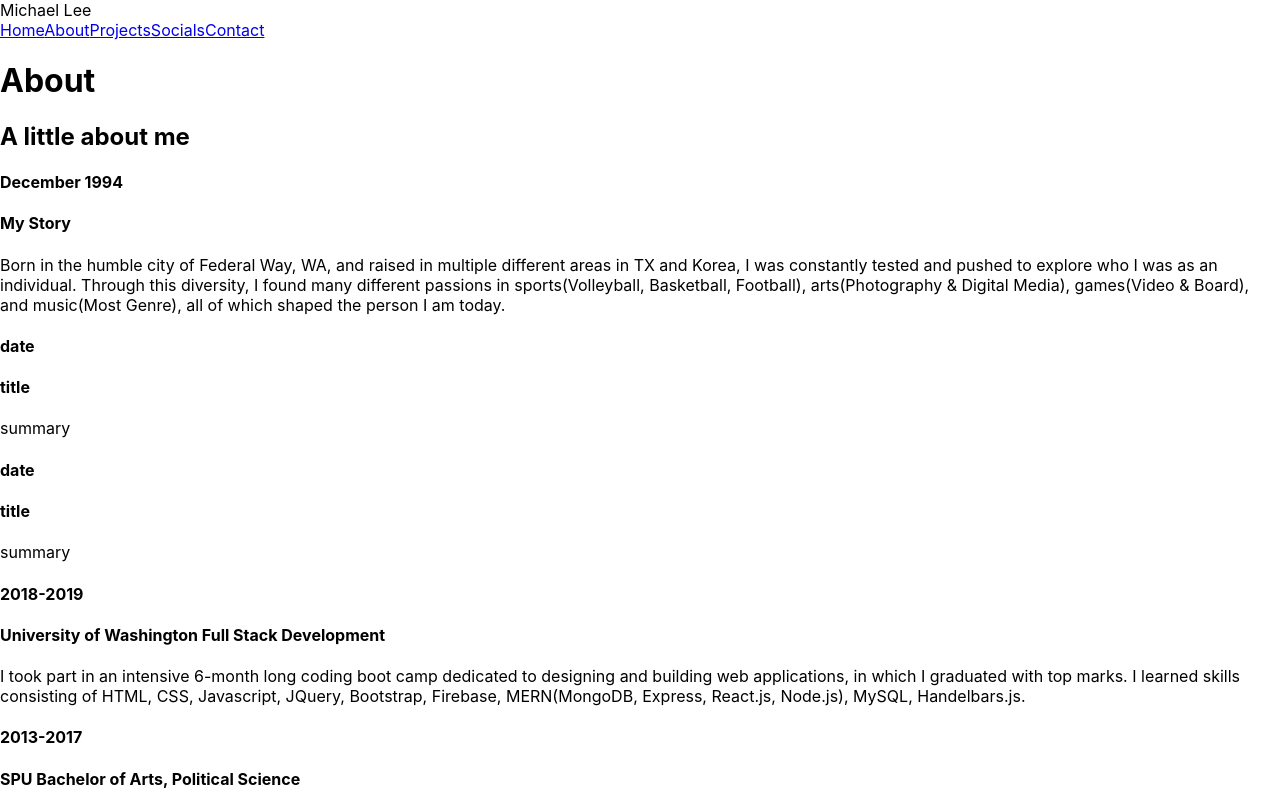
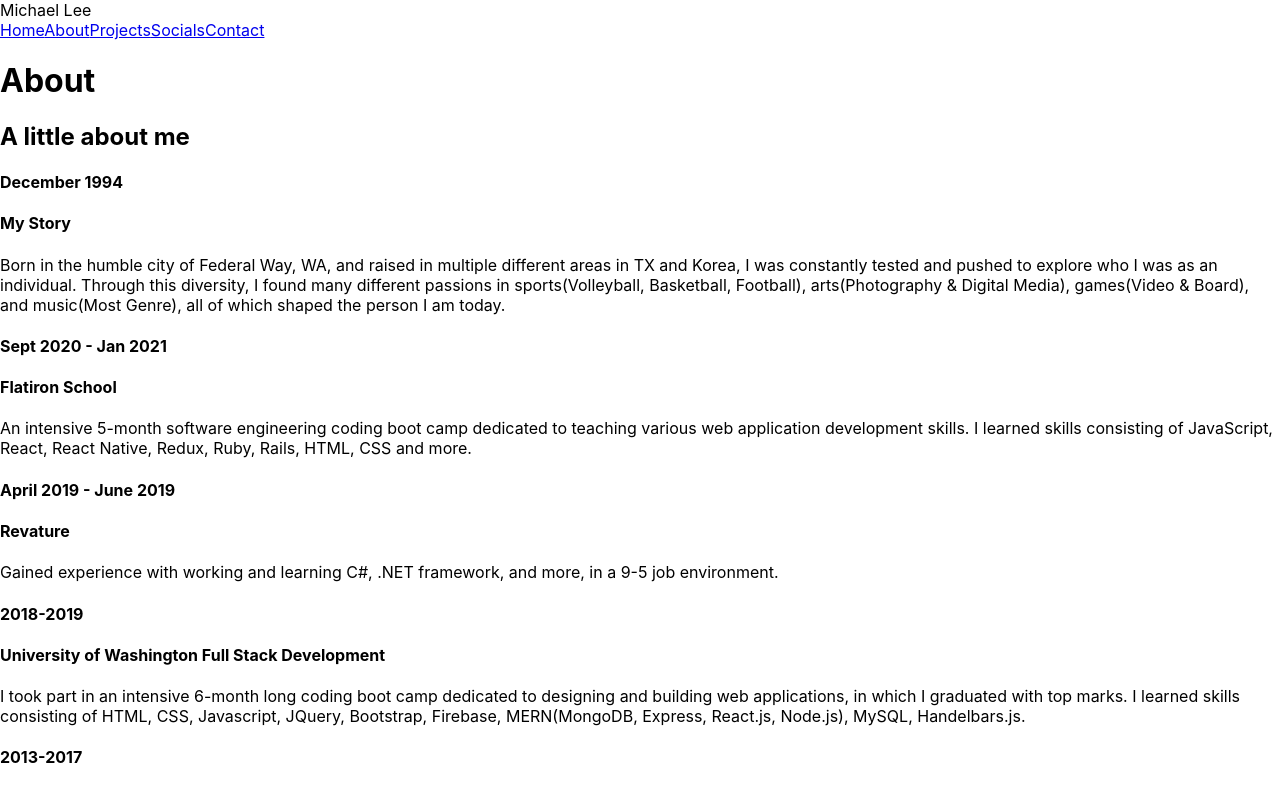
Before and after one commit to Michael-Lee-1994/portfolio, a React (Create React App) app: page /about in a window 1280 px wide. Shown: the top 790 px of the page. Built offline with nearby package versions, Linux system fonts and the light colour scheme.

Commit message:
added more bio info

```diff
--- a/src/components/About.js
+++ b/src/components/About.js
@@ -27,24 +27,24 @@ class About extends Component {
 
                 <div>
                      <div>
-                        <h4>date</h4>
-                        <h4>title</h4>
+                        <h4>Sept 2020 - Jan 2021</h4>
+                        <h4>Flatiron School</h4>
                     </div>
                     <div>
                         <p>
-                            summary
+                        An intensive 5-month software engineering coding boot camp dedicated to teaching various web application development skills. I learned skills consisting of JavaScript, React, React Native, Redux, Ruby, Rails, HTML, CSS and more.
                         </p>
                     </div>
                 </div>
 
                 <div>
                      <div>
-                        <h4>date</h4>
-                        <h4>title</h4>
+                        <h4>April 2019 - June 2019</h4>
+                        <h4>Revature</h4>
                     </div>
                     <div>
                         <p>
-                            summary
+                        Gained experience with working and learning C#, .NET framework, and more, in a 9-5 job environment.
                         </p>
                     </div>
                 </div>
```
